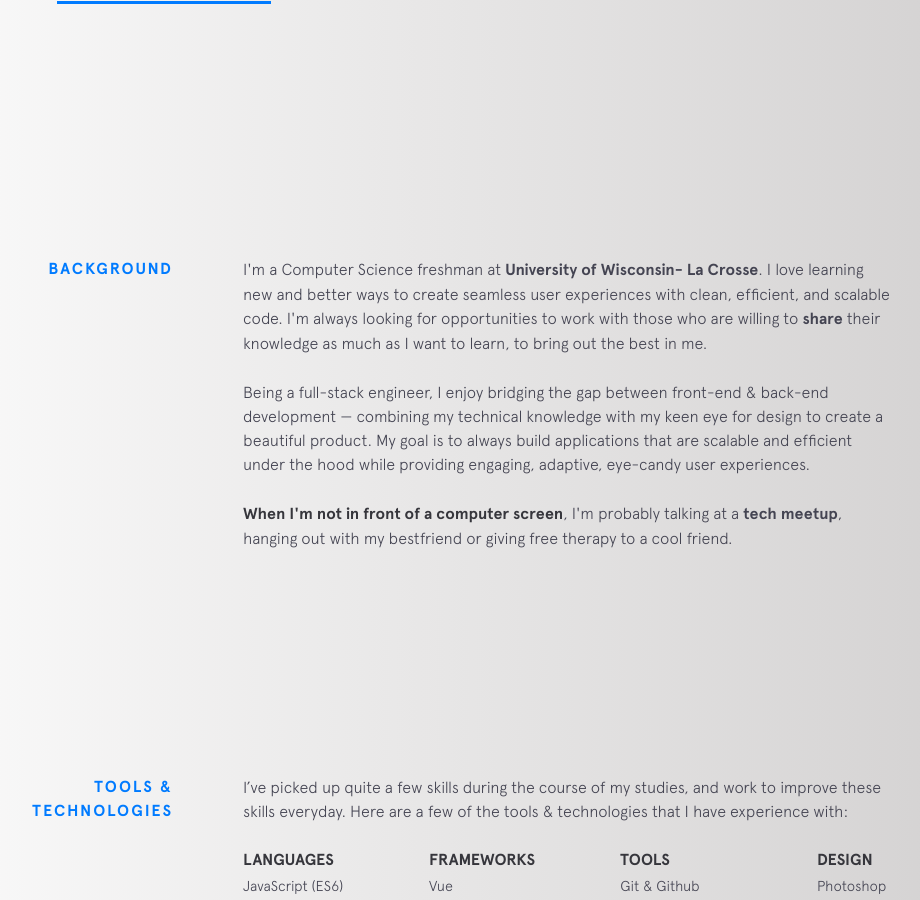
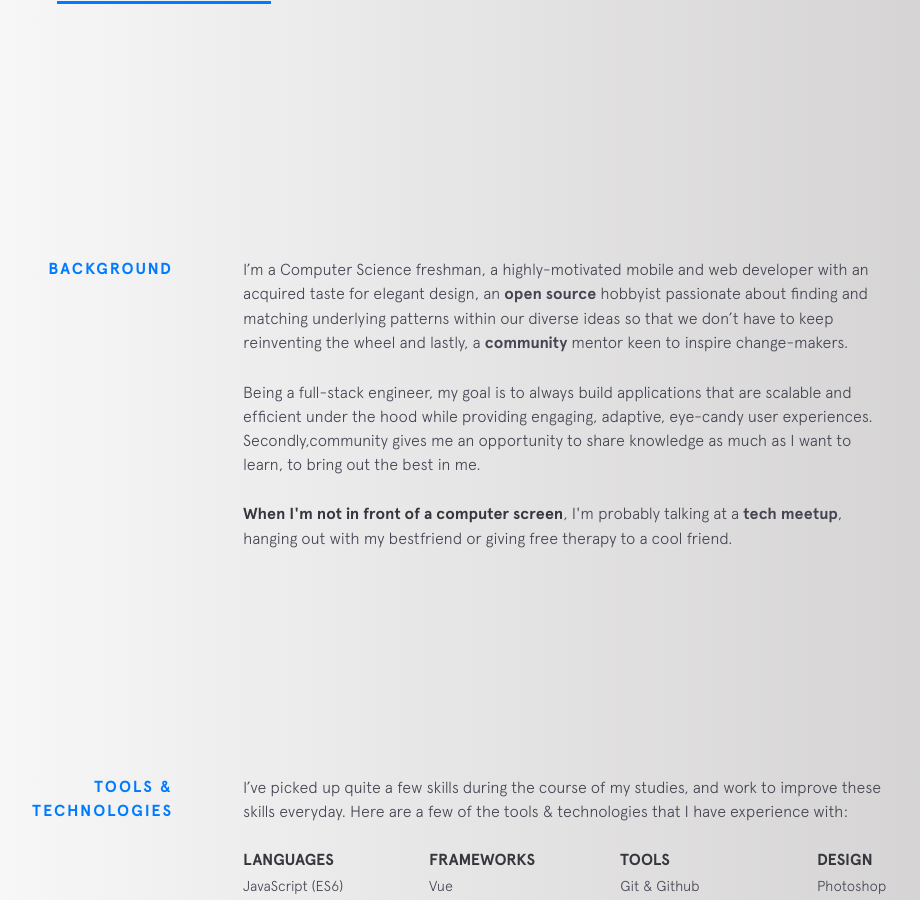
Before and after one commit to Timtech4u/timtech4u.github.io, a Jekyll site: the page built from index.html, in a window 1280 px wide and 900 px high, scrolled down 743 px. Shown: the whole window, without its empty margins (207-1127 px from the left). Built offline with Jekyll 4.4.1, drawn with Linux system fonts in a browser that asks for light colours; nearby versions of some CDN libraries.

Commit message:
exciting updates

```diff
--- a/_config.yml
+++ b/_config.yml
@@ -1,7 +1,7 @@
 # Site settings
 name: Kelvin Kamau
 title: Kelvin Kamau | Software Engineer
-description: Google Student Ambassador, Computer Science Student & a Techprenuer passionate about creating & delivering global solutions.
+description: Google Student Ambassador | Computer Science | Community & African Changemakers
 url: https://www.kelvinkamau.app
 baseurl: ""
 email: chat@kelvinkamau.app
--- a/_config_dev.yml
+++ b/_config_dev.yml
@@ -1,7 +1,7 @@
 # Site settings
 name: Kelvin Kamau
 title: Kelvin Kamau | Software Engineer
-description: Google Student Ambassador, Computer Science Student & a Techprenuer passionate about creating & delivering global solutions.
+description: Google Student Ambassador | Computer Science | Community & African Changemakers
 url: https://www.kelvinkamau.app
 baseurl: ""
 email: chat@kelvinkamau.app
--- a/_data/other-projects.yml
+++ b/_data/other-projects.yml
@@ -11,7 +11,7 @@
 - name: ChapChapSQL
   url: https://github.com/kelvinkamau/ChapChapSQL
   code: https://github.com/kelvinkamau/ChapChapSQL
-  description: A light weight plug-n-play PHP library for performing swift SQL operations securely.<strong>Features ; error logging, prevent SQL injection, error handling, error minification, enable/disable backtrace & custom  error codes.</strong>
+  description: A light weight plug-n-play PHP library for performing swift SQL operations securely.<br><strong>Features ; error logging, prevent SQL injection, error handling, error minification, enable/disable backtrace & custom  error codes.</strong>
   used:
     - thing: PHP7
     - thing: MySQL
--- a/_includes/background.html
+++ b/_includes/background.html
@@ -2,17 +2,16 @@
     <div class="section__title">Background</div>
     <div class="section__content">
         <p>
-            I'm a Computer Science freshman at <a href="http://www.cs.uwlax.edu" target="_blank">University of Wisconsin- La Crosse</a>.
-            I love learning new and better ways to create seamless user
-            experiences with clean, efficient, and scalable code. I'm always
-            looking for opportunities to work with those who are willing to <a href="https://gdgkenya.org/directory" target="_blank">share</a>
-            their knowledge as much as I want to learn, to bring out the best in me.
+            I’m a Computer Science freshman, a highly-motivated mobile and web developer with an acquired taste for
+            elegant design, an <a href=https://github.com/kelvinkamau>open source</a> hobbyist passionate about finding
+            and matching underlying patterns within our diverse ideas so that we don’t have to keep reinventing the
+            wheel and lastly, a <a href=https://meetup.com/GDG-Kisii/>community</a> mentor keen to inspire
+            change-makers.
         </p>
 
-        <p>Being a full-stack engineer, I enjoy bridging the gap between front-end & back-end development &mdash;
-            combining my technical knowledge with my keen eye for design to create a beautiful product. My goal is to
-            always build applications that are scalable and efficient under the hood while providing engaging, adaptive,
-            eye-candy user experiences.</p>
+        <p>Being a full-stack engineer, my goal is to always build applications that are scalable and efficient under the
+            hood while providing engaging, adaptive, eye-candy user experiences. Secondly,community gives me an opportunity to
+            share knowledge as much as I want to learn, to bring out the best in me.</p>
 
         <p>
             <strong>When I'm not in front of a computer screen</strong>, I'm probably talking at a <a
--- a/_scss/partials/_base.scss
+++ b/_scss/partials/_base.scss
@@ -19,18 +19,14 @@ body {
   -webkit-font-smoothing: antialiased;
   -moz-osx-font-smoothing: grayscale;
   background: linear-gradient(to right, #FFFFFF, #D0CECE);
-
- /* background-color: $white;*/
   color: $dark-grey;
   font-family: $Apercu;
   line-height: 1.5;
   width: 100%;
 
   &.night {
-    //background: linear-gradient(to bottom , #c31432, #240b36);
      background: linear-gradient(to right, #242433, #453870);
-   /* background-color: $night;*/
-    color: $slate;
+     color: $slate;
     ::selection {
       color: $black;
       background: $yellow;
```
